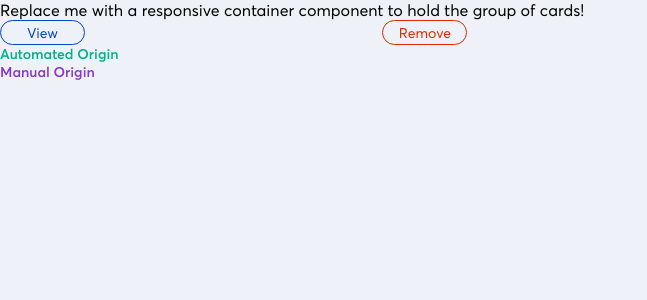
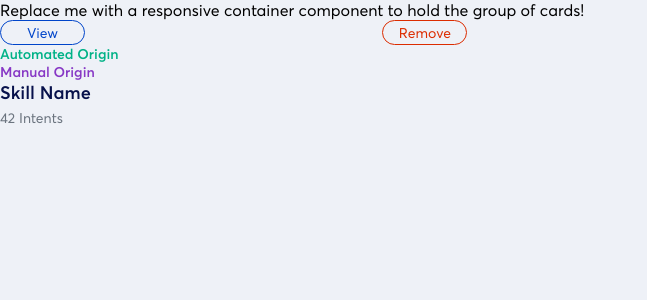
Before and after one commit to micmor-m/sampleData, a React (Create React App) app: page / in a window 1280 px wide. Shown: the top 300 px of the page, without its empty margins (0-647 px from the left). Built offline with nearby package versions, Linux system fonts and the light colour scheme.

Commit message:
add CardBody

```diff
--- a/src/App.js
+++ b/src/App.js
@@ -1,5 +1,6 @@
 import ButtonGroup from "./components/ButtonGroup";
 import CardHeader from "./components/CardHeader";
+import CardBody from "components/CardBody";
 import "./styles/variables.scss";
 
 function App() {
@@ -12,6 +13,7 @@ function App() {
         <ButtonGroup />
         <CardHeader>Automated Origin</CardHeader>
         <CardHeader manual>Manual Origin</CardHeader>
+        <CardBody title={"Skill Name"} subTitle={"42 Intents"} />
       </div>
     </main>
   );
--- /dev/null
+++ b/src/components/CardBody.js
@@ -0,0 +1,17 @@
+import React from "react";
+import classnames from "classnames";
+
+import "./CardBody.scss";
+
+const CardBody = (props) => {
+  let cardBodyClass = classnames("card-body");
+
+  return (
+    <div className={cardBodyClass}>
+      <h1>{props.title}</h1>
+      <p> {props.subTitle}</p>
+    </div>
+  );
+};
+
+export default CardBody;
--- /dev/null
+++ b/src/components/CardBody.scss
@@ -0,0 +1,18 @@
+@import "styles/variables.scss";
+
+.card-body {
+  font-family: $primary-font;
+  display: flex;
+  flex-direction: column;
+}
+
+.card-body h1 {
+  font-size: 18px;
+  color: $card-title-text;
+  margin-bottom: 5px;
+}
+
+.card-body p {
+  font-size: 14px;
+  color: $card-subtext;
+}
--- a/src/styles/reset.scss
+++ b/src/styles/reset.scss
@@ -3,7 +3,8 @@ h2,
 h3,
 h4,
 h5,
-h6 {
+h6,
+p {
   margin: 0;
 }
 
--- a/src/styles/variables.scss
+++ b/src/styles/variables.scss
@@ -16,6 +16,8 @@ $remove-btn-color: #dc2c00;
 $primary-font: "Averta";
 $automated-origin-text: #00b287;
 $manual-origin-text: #8738c5;
+$card-title-text: #07114b;
+$card-subtext: #6b747f;
 
 $active-opacity: 1;
 $inactive-opacity: 0.15;
```
